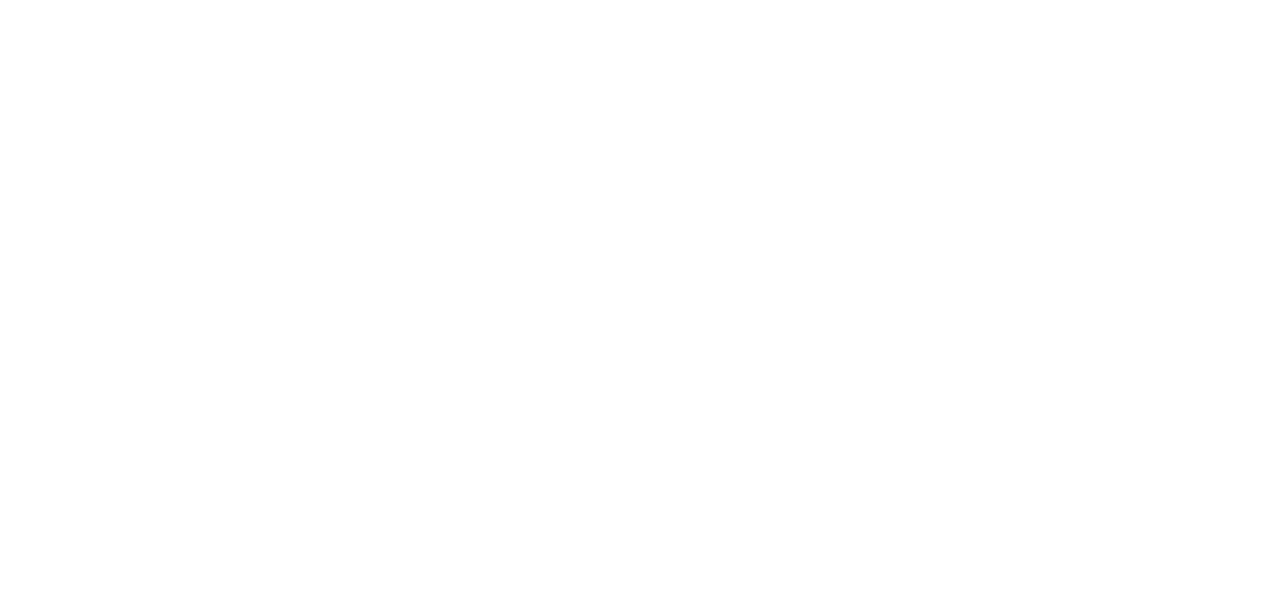
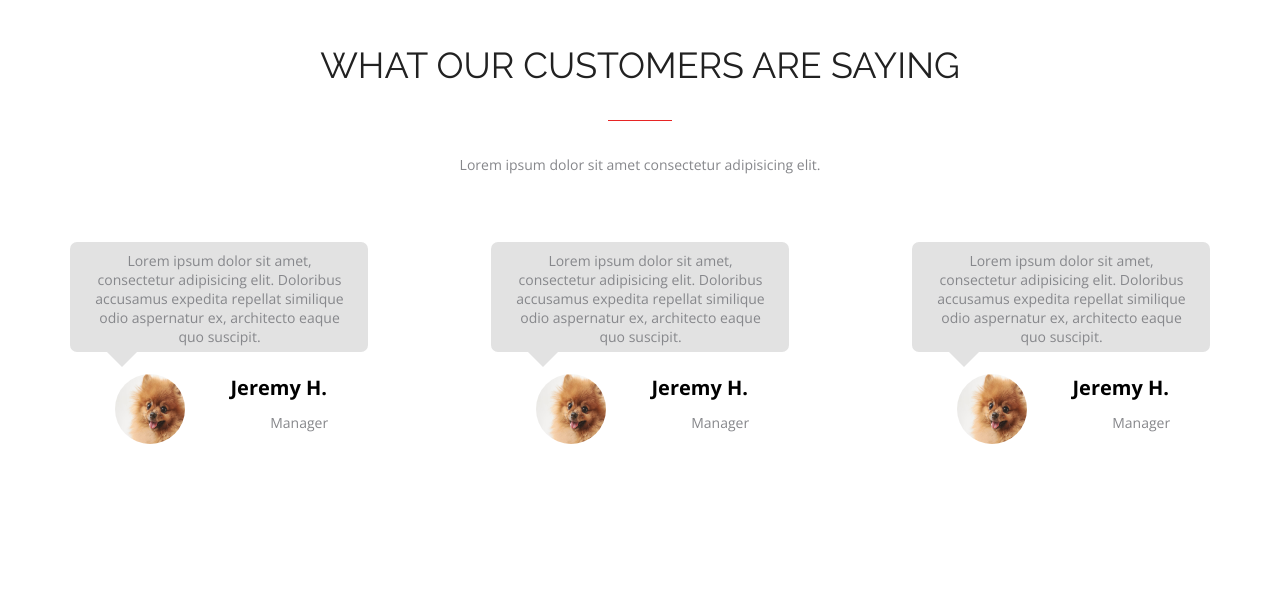
Before and after one commit to KatyaAzarchik/FE33-Awesome-Azarchik-Katya, a plain HTML site: page HW lesson-3/index.html in a window 1280 px wide. Drawn offline with nearby package versions, Linux system fonts and the light colour scheme.

Commit message:
section customers first version

```diff
--- a/HW lesson-3/index.html
+++ b/HW lesson-3/index.html
@@ -7,5 +7,63 @@
     <link rel="stylesheet" href="../HW lesson-3/style.css/index.css" />
     <title>Awesome</title>
   </head>
-  <body></body>
+  <body>
+    <section class="Customers">
+      <div class="container">
+        <h2 class="title-main">what our customers are saying</h2>
+        <div class="description">
+          <p>Lorem ipsum dolor sit amet consectetur adipisicing elit.</p>
+        </div>
+        <div class="costumers-comment-wrap">
+          <div class="comment-item">
+            <div class="comment" id="first-comment">
+              <p>
+                Lorem ipsum dolor sit amet, consectetur adipisicing elit.
+                Doloribus accusamus expedita repellat similique odio aspernatur
+                ex, architecto eaque quo suscipit.
+              </p>
+            </div>
+            <div class="customer-item">
+            <div class="avatar">
+              <img src="./img/avatar.jpg" alt="dog" />
+            </div>
+            <div><span class="name-autor">Jeremy H. </span>
+            <span class="position-autor">Manager</span></div>
+          </div>
+        </div>
+        <div class="comment-item">
+          <div class="comment" id="second-comment">
+            <p>
+              Lorem ipsum dolor sit amet, consectetur adipisicing elit.
+              Doloribus accusamus expedita repellat similique odio aspernatur
+              ex, architecto eaque quo suscipit.
+            </p>
+          </div>
+          <div class="customer-item">
+          <div class="avatar">
+            <img src="./img/avatar.jpg" alt="dog" />
+          </div>
+          <div><span class="name-autor">Jeremy H. </span>
+          <span class="position-autor">Manager</span></div>
+        </div>
+      </div>
+      <div class="comment-item">
+        <div class="comment" id="third-comment">
+          <p>
+            Lorem ipsum dolor sit amet, consectetur adipisicing elit.
+            Doloribus accusamus expedita repellat similique odio aspernatur
+            ex, architecto eaque quo suscipit.
+          </p>
+        </div>
+        <div class="customer-item">
+        <div class="avatar">
+          <img src="./img/avatar.jpg" alt="dog" />
+        </div>
+        <div><span class="name-autor">Jeremy H.</span>
+        <span class="position-autor">Manager</span></div>
+      </div>
+    </div>
+      </div>
+    </section>
+  </body>
 </html>
--- /dev/null
+++ b/HW lesson-3/style.css/cdn.css
@@ -0,0 +1 @@
+@import url("https://fonts.googleapis.com/css2?family=Open+Sans:wght@400;700&family=Raleway&display=swap");
--- /dev/null
+++ b/HW lesson-3/style.css/customers.css
@@ -0,0 +1,67 @@
+.costumers-comment-wrap {
+  display: flex;
+  justify-content: space-between;
+  align-items: center;
+  text-align: center;
+  flex-direction: row;
+  margin: 0 -15px;
+  flex-wrap: wrap;
+}
+.comment-item {
+  margin: 0 15px;
+}
+
+.comment {
+  width: 298px;
+  background-color: #e2e2e2;
+  border-radius: 7px;
+}
+.comment::after {
+  content: "";
+  border: 15px solid transparent;
+  border-top: 15px solid #e2e2e2;
+  position: absolute;
+  margin: 0 -45px auto -112px;
+}
+
+.comment p {
+  font-size: 14px;
+  font-weight: 400;
+  line-height: 19px;
+  color: #86878b;
+  padding: 9px 22px 6px 23px;
+}
+
+.customer-item {
+  display: flex;
+  justify-content: space-between;
+  align-items: center;
+  text-align: center;
+}
+.avatar {
+  margin: 22px auto 10px;
+}
+.avatar img {
+  width: 70px;
+  height: 70px;
+  border-radius: 50%;
+  overflow: hidden;
+  display: flex;
+  justify-content: center;
+  align-items: center;
+  margin: auto;
+}
+.name-autor {
+  margin: 30px 41px 12px auto;
+  width: 97px;
+  font-size: 20px;
+  font-weight: 700;
+}
+.position-autor {
+  margin: 12px auto auto;
+  width: 59px;
+  font-size: 14px;
+  font-weight: 400;
+  color: #86878b;
+  display: block;
+}
--- /dev/null
+++ b/HW lesson-3/style.css/head.css
@@ -0,0 +1,30 @@
+.title-main {
+  text-align: center;
+  text-transform: uppercase;
+  font-size: 36px;
+  font-weight: 400;
+  width: 700px;
+  line-height: 42px;
+  font-family: "Raleway";
+  color: #212121;
+  margin: auto auto 34px auto;
+}
+
+.title-main::after {
+  content: "";
+  width: 64px;
+  height: 1px;
+  background-color: #e72424;
+  margin: 34px auto;
+  display: block;
+}
+
+.description p {
+  text-align: center;
+  margin: 34px auto 68px auto;
+  width: auto;
+  font-size: 14px;
+  font-weight: 400;
+  line-height: 19.07px;
+  color: #86878b;
+}
--- a/HW lesson-3/style.css/index.css
+++ b/HW lesson-3/style.css/index.css
@@ -1,3 +1,7 @@
+@import url("../style.css/cdn.css");
+@import url("../style.css/head.css");
+@import url("../style.css/customers.css");
+
 * {
   margin: 0;
   padding: 0;
@@ -5,3 +9,14 @@
   list-style: none;
   text-decoration: none;
 }
+html {
+  font-family: "Open Sans", "Raleway", sans-serif;
+}
+.container {
+  max-width: 1170px;
+  margin: auto;
+  padding: 0 15px;
+}
+.Customers {
+  padding: 44px 0 156px 0;
+}
```
Also changed, not shown: HW lesson-3/img/avatar.jpg (added).
